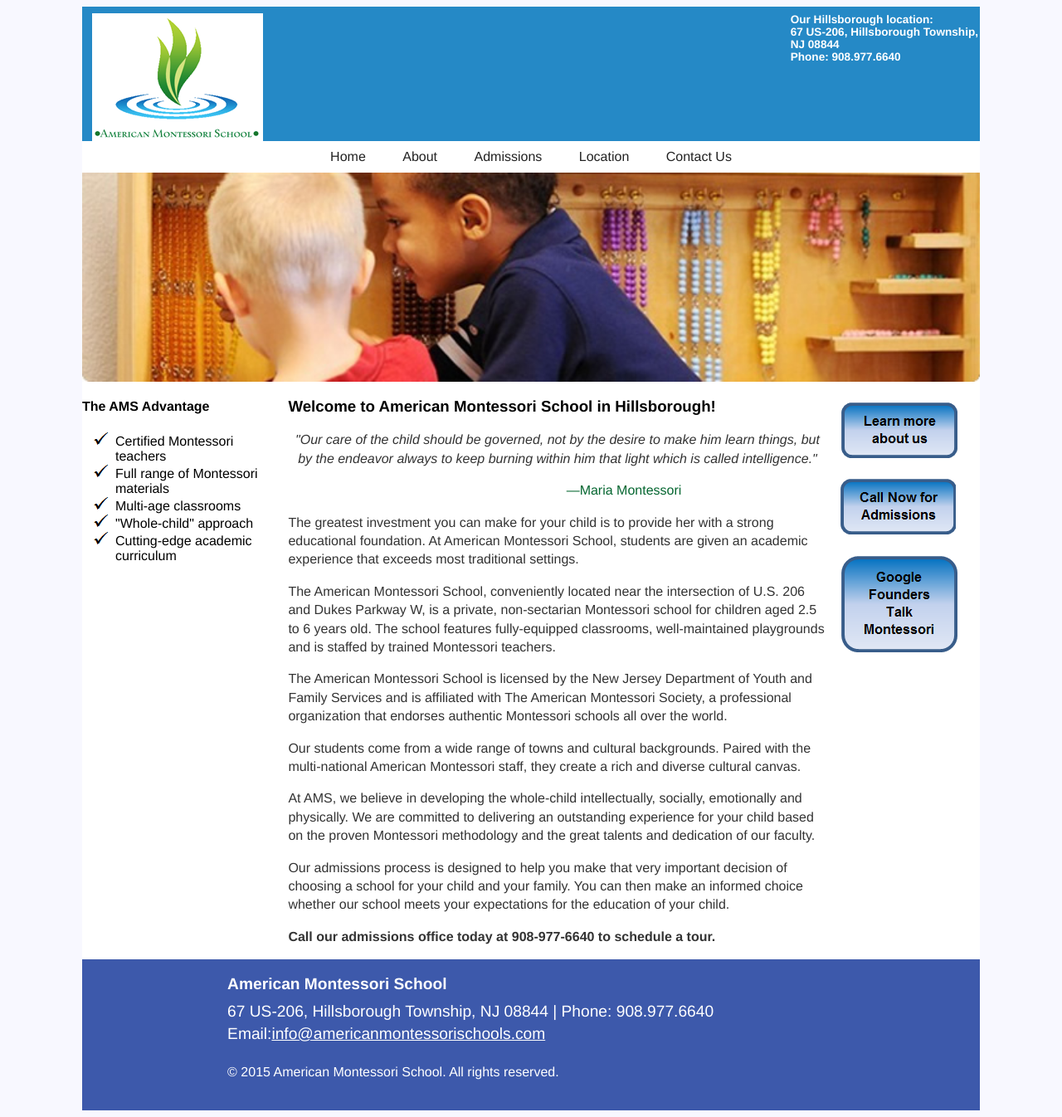
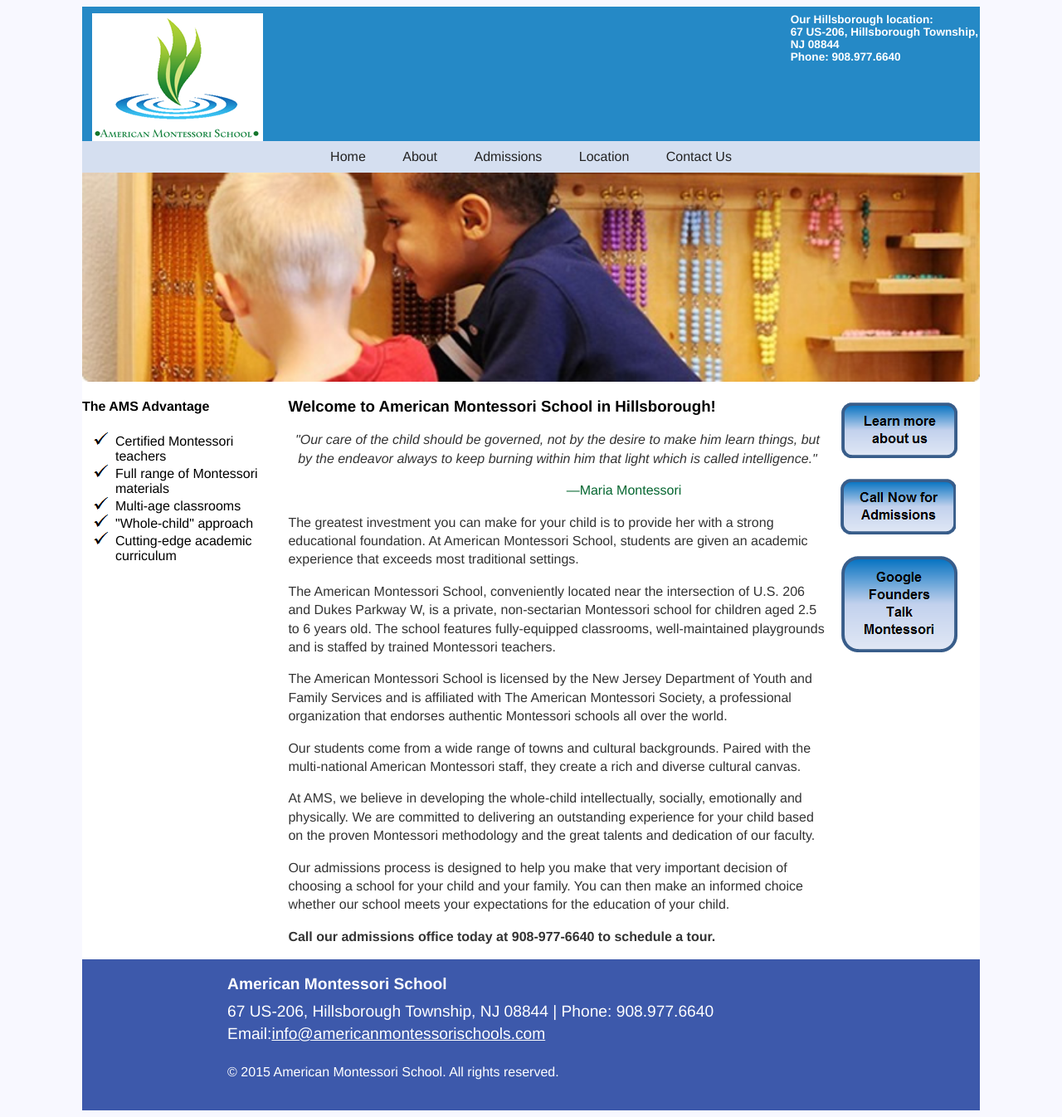
Before and after one commit to americanmontessorischools/americanmontessorischools.github.io, a Jekyll site: the page built from index.html, in a window 1280 px wide. Shown: the whole page at 83% size. Built offline with Jekyll 4.4.1, drawn with Linux system fonts in a browser that asks for light colours.

Commit message:
Update main.css

```diff
--- a/css/main.css
+++ b/css/main.css
@@ -27,7 +27,7 @@
 }
 
 #top_nav {
-	/*background-color: #D5DFF0;*/
+	background-color: #D5DFF0;
 	margin: 0 auto;
 	text-align: center;
 	}
```
